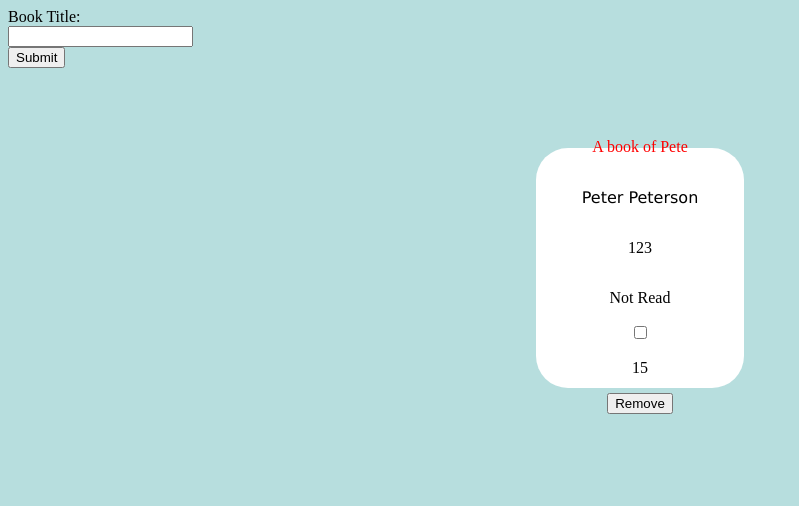
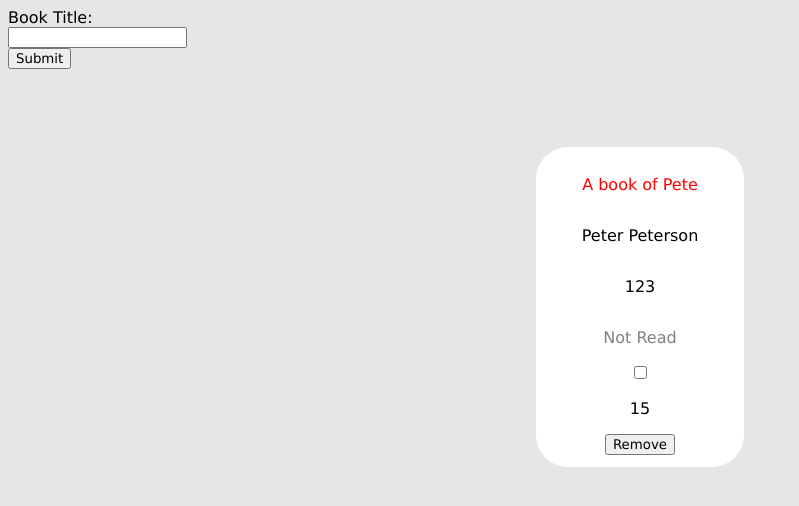
Before and after one commit to tinghsuanhsu/Library, a plain HTML site: page index.html in a window 1280 px wide. Shown: the whole page, without its empty margins (0-799 px from the left). Drawn offline with Linux system fonts and the light colour scheme.

Commit message:
Add style to read status based on status

```diff
--- a/style.css
+++ b/style.css
@@ -1,5 +1,10 @@
+* {
+    font-family: 'Lucida Sans', 'Lucida Sans Regular', 'Lucida Grande', 'Lucida Sans Unicode', Geneva, Verdana, sans-serif;
+
+}
+
 body {
-    background-color: rgb(18, 147, 147, 0.3);
+    background-color: rgb(230, 230, 231);
 }
 
 .book-container {
@@ -15,14 +20,13 @@ body {
     border-width: 2rem;
     border-color: black;
     width: 13rem;
-    height: 15rem;
+    height: 20rem;
     background-color: white;
     border-radius: 2rem;
     flex-direction: column;
 }
 
 [data-author] {
-    font-family: 'Lucida Sans', 'Lucida Sans Regular', 'Lucida Grande', 'Lucida Sans Unicode', Geneva, Verdana, sans-serif;
     font-size: 1rem;
 }
 
@@ -30,3 +34,85 @@ body {
     font-size: 1rem;
     color: red;
 }
+
+form {
+    display: inline-block;
+    height: 2rem;
+}
+
+[data-read-status="Read"] {
+    color: aqua;
+}
+
+[data-read-status="Not Read"] {
+    color: grey;
+}
+
+
+/* The toggle - the box around the slider */
+/* .switch {
+    position: relative;
+    display: inline-block;
+    width: 60px;
+    height: 34px;
+    background-color: rgb(192, 189, 189);
+    border-radius: 10rem;
+} */
+
+  /* Hide default HTML checkbox */
+/* .switch input {
+    opacity: 0;
+    width: 0;
+    height: 0;
+} */
+  /* The slider */
+/* .slider {
+    position: absolute;
+    cursor: pointer;
+    top: 0;
+    left: 0;
+    right: 0;
+    bottom: 0;
+    background-color: #d02727;
+    -webkit-transition: .4s;
+    transition: .4s;
+}
+
+.slider::before {
+    position: absolute;
+    content: "";
+    height: 26px;
+    width: 26px;
+    left: 4px;
+    bottom: 4px;
+    background-color: rgb(100, 2, 2);
+    -webkit-transition: .4s;
+    transition: .4s;
+}
+
+input:checked + .slider {
+    background-color: #022f38;
+}
+
+input:focus + .slider {
+    box-shadow: 0 0 1px #076b7f;
+} */
+/*
+input:checked + .slider::before {
+    -webkit-transform: translateX(26px);
+    -ms-transform: translateX(26px);
+    transform: translateX(26px);
+}
+
+input:checked + .switch {
+    background-color: #022f38;
+} */
+
+/* Rounded sliders */
+/* .slider.round {
+    border-radius: 34px;
+}
+
+.slider.round::before {
+    border-radius: 50%;
+} */
```
